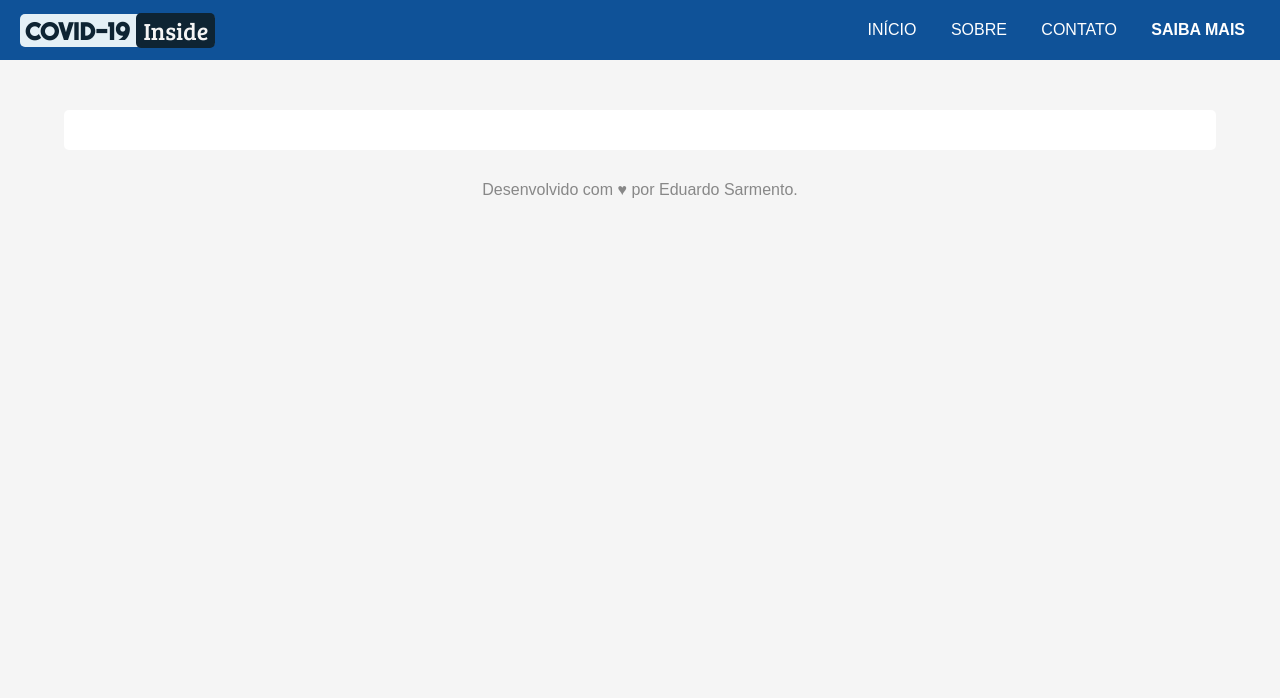
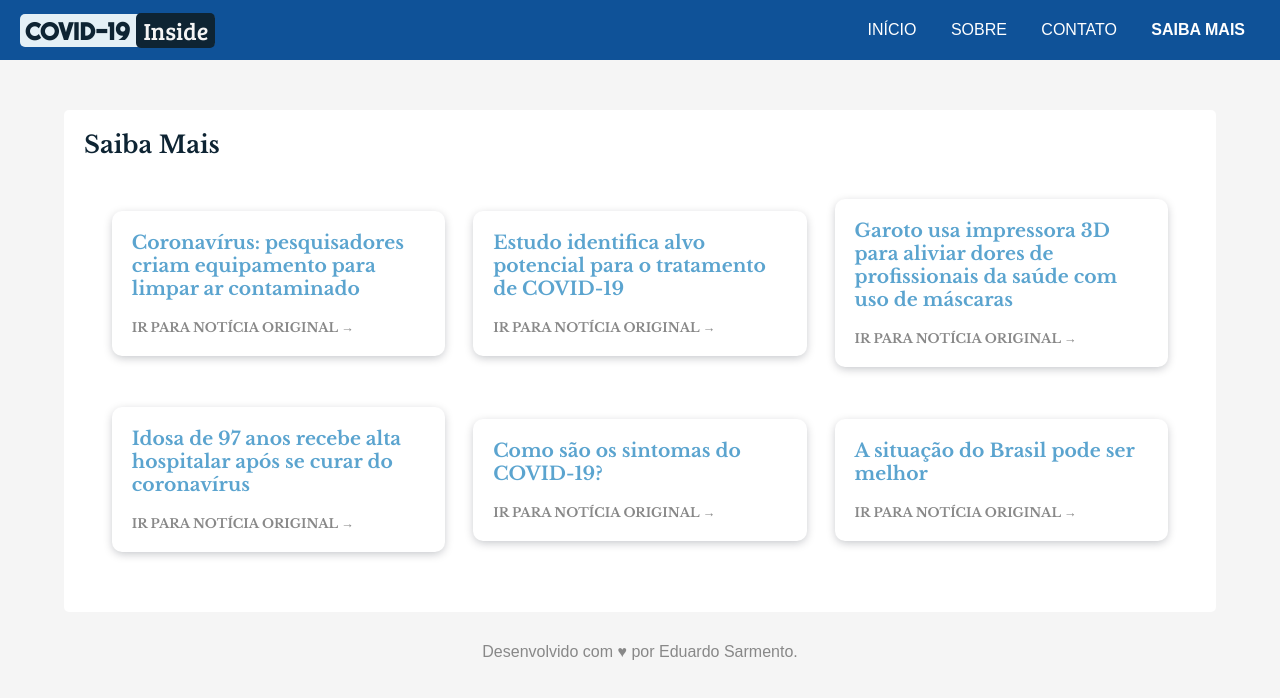
Before and after one commit to edusrmt/covid-inside, a plain HTML site: page sources.html in a window 1280 px wide. Drawn offline with Linux system fonts and the light colour scheme; files whose address does not match are found by name.

Commit message:
Saiba Mais terminada

```diff
--- a/sources.html
+++ b/sources.html
@@ -4,6 +4,7 @@
         <meta charset="UTF-8" />
         <title>Saiba Mais | COVID-19 Inside</title>
         <link rel="stylesheet" type="text/css" href="styles/main.css">
+        <link rel="stylesheet" type="text/css" href="styles/sources.css">
     </head>
     <body>
         <header>
@@ -18,7 +19,33 @@
             </nav>
         </header>
         <main>
-
+            <h2>Saiba Mais</h2>
+            <div id="sources-grid">
+                <div class="source-card">
+                    <h3>Coronavírus: pesquisadores criam equipamento para limpar ar contaminado</h3>
+                    <a href="https://veja.abril.com.br/ciencia/coronavirus-pesquisadores-criam-equipamento-para-limpar-ar-contaminado/">Ir para notícia original &rarr;</a>
+                </div>
+                <div class="source-card">
+                    <h3>Estudo identifica alvo potencial para o tratamento de COVID-19</h3>
+                    <a href="https://www.uol.com.br/vivabem/noticias/redacao/2020/04/14/estudo-identifica-alvo-potencial-para-o-tratamento-de-covid-19.htm">Ir para notícia original &rarr;</a>
+                </div>
+                <div class="source-card">
+                    <h3>Garoto usa impressora 3D para aliviar dores de profissionais da saúde com uso de máscaras</h3>
+                    <a href="https://revistapegn.globo.com/Tecnologia/noticia/2020/04/garoto-usa-impressora-3d-para-aliviar-dores-de-profissionais-da-saude-com-uso-de-mascaras.html">Ir para notícia original &rarr;</a>
+                </div>
+                <div class="source-card">
+                    <h3>Idosa de 97 anos recebe alta hospitalar após se curar do coronavírus</h3>
+                    <a href="https://g1.globo.com/sp/sao-paulo/noticia/2020/04/12/idosa-de-97-anos-se-cura-de-covid-19-em-sao-paulo.ghtml">Ir para notícia original &rarr;</a>
+                </div>
+                <div class="source-card">
+                    <h3>Como são os sintomas do COVID-19?</h3>
+                    <a href="https://www.youtube.com/watch?v=X_HC8aCrHdA">Ir para notícia original &rarr;</a>
+                </div>
+                <div class="source-card">
+                    <h3>A situação do Brasil pode ser melhor</h3>
+                    <a href="https://www.youtube.com/watch?v=2DAIe1SlLMo">Ir para notícia original &rarr;</a>
+                </div>
+            </div>
         </main>
         <footer>
             <span> Desenvolvido com &hearts; por Eduardo Sarmento. </span>
--- a/styles/home.css
+++ b/styles/home.css
@@ -1,6 +1,5 @@
 article {
     padding: 0 15% 10vh 15%;
-    font-family: 'Libre Baskerville', Times, serif;
 }
 
 article h2 {
--- a/styles/main.css
+++ b/styles/main.css
@@ -99,6 +99,7 @@ main {
     margin: 50px auto 0 auto;
     border-radius: 5px;
     padding: 20px;
+    font-family: 'Libre Baskerville';
 }
 
 footer {
--- /dev/null
+++ b/styles/sources.css
@@ -0,0 +1,43 @@
+h2 {
+    font-family: 'Libre Baskerville';
+    color: #0E2433;
+}
+
+#sources-grid {
+    display: flex;
+    flex-direction: row;
+    flex-wrap: wrap;
+    justify-content: space-evenly;
+    align-items: center;
+    padding-bottom: 5vh;
+}
+
+.source-card {
+    width: 30%;
+    box-shadow: 0 2.5px 10px -1px rgba(3, 12, 28, 0.25);
+    padding: 20px;
+    border-radius: 10px;
+    margin-top: 5vh;
+}
+
+.source-card:hover {
+    box-shadow: 0 10px 20px -3px rgba(3, 12, 28, 0.25);
+    transition: 0.3s;
+}
+
+.source-card h3 {
+    color: #5BA4CF;
+    margin-bottom: 1rem;
+}
+
+.source-card a {
+    color: #888;
+    text-transform: uppercase;
+    font-weight: bold;
+    font-size: .8rem;
+    text-decoration: none;
+}
+
+.source-card a:hover {
+    text-decoration: underline;
+}
```
